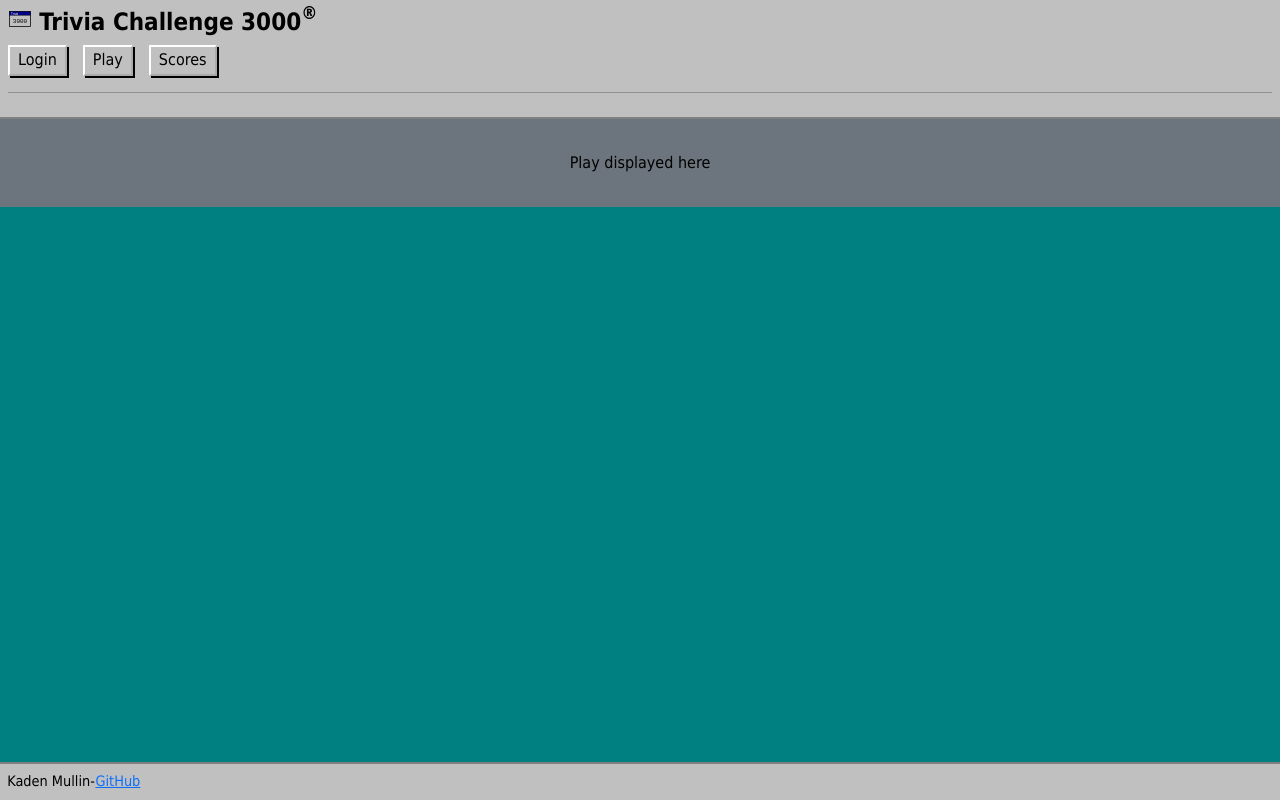
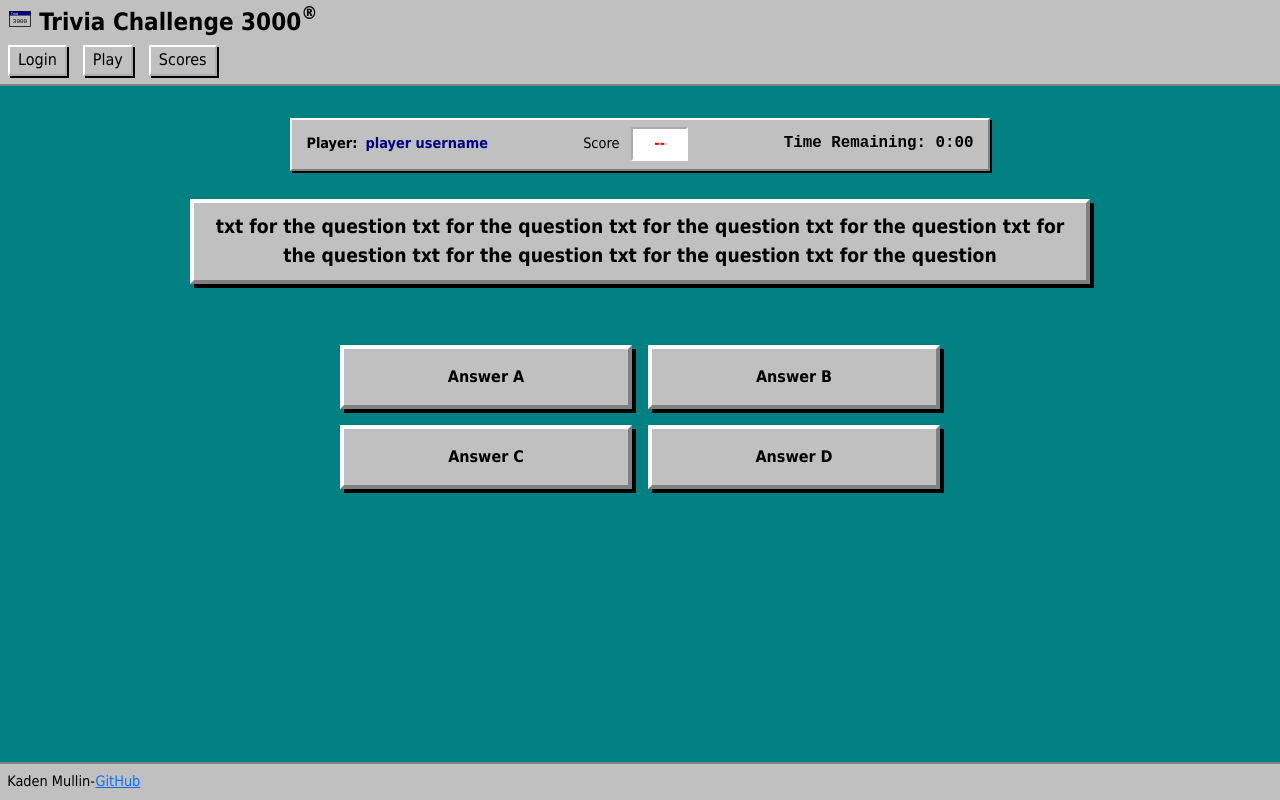
Before and after one commit to kmullin8/startup, a React (Vite) app: page /play in a window 1280 px wide. Built offline with nearby package versions, Linux system fonts and the light colour scheme.

Commit message:
converted play

```diff
--- a/src/app.jsx
+++ b/src/app.jsx
@@ -40,7 +40,6 @@ export default function App() {
                 </li>
             </menu>
           </nav>
-          <hr/>
         </header>
 
         <Routes>
--- a/src/play/play.jsx
+++ b/src/play/play.jsx
@@ -1,9 +1,61 @@
 import React from 'react';
+import './play.css';
 
 export function Play() {
   return (
-    <main className="container-fluid bg-secondary text-center">
-      <div>Play displayed here</div>
+    <main>
+      <div
+        className="status-bar"
+        style={{
+          display: 'flex',
+          justifyContent: 'space-between',
+          alignItems: 'center',
+          marginBottom: '1em',
+          maxWidth: '700px',
+          margin: 'auto',
+        }}
+      >
+        <div className="players">
+          Player: <span className="player-name">player username</span>
+        </div>
+
+        <div className="score">
+          <label htmlFor="count">Score</label>
+          <input type="text" id="count" defaultValue="--" readOnly />
+        </div>
+
+        <div className="timer">
+          <span>Time Remaining: 0:00</span>
+        </div>
+      </div>
+
+      {/* Question text */}
+      <p
+        className="question-text"
+        style={{ textAlign: 'center', maxWidth: '900px'}}
+      >
+        txt for the question txt for the question txt for the question txt for the question txt
+        for the question txt for the question txt for the question txt for the question
+      </p>
+
+      {/* Answer choices */}
+      <div
+        className="answers"
+        style={{
+          display: 'grid',
+          gridTemplateColumns: '1fr 1fr',
+          gap: '1em',
+          justifyContent: 'center',
+          textAlign: 'center',
+          maxWidth: '600px',
+          margin: '2em auto',
+        }}
+      >
+        <button type="submit">Answer A</button>
+        <button type="submit">Answer B</button>
+        <button type="submit">Answer C</button>
+        <button type="submit">Answer D</button>
+      </div>
     </main>
   );
 }
```
